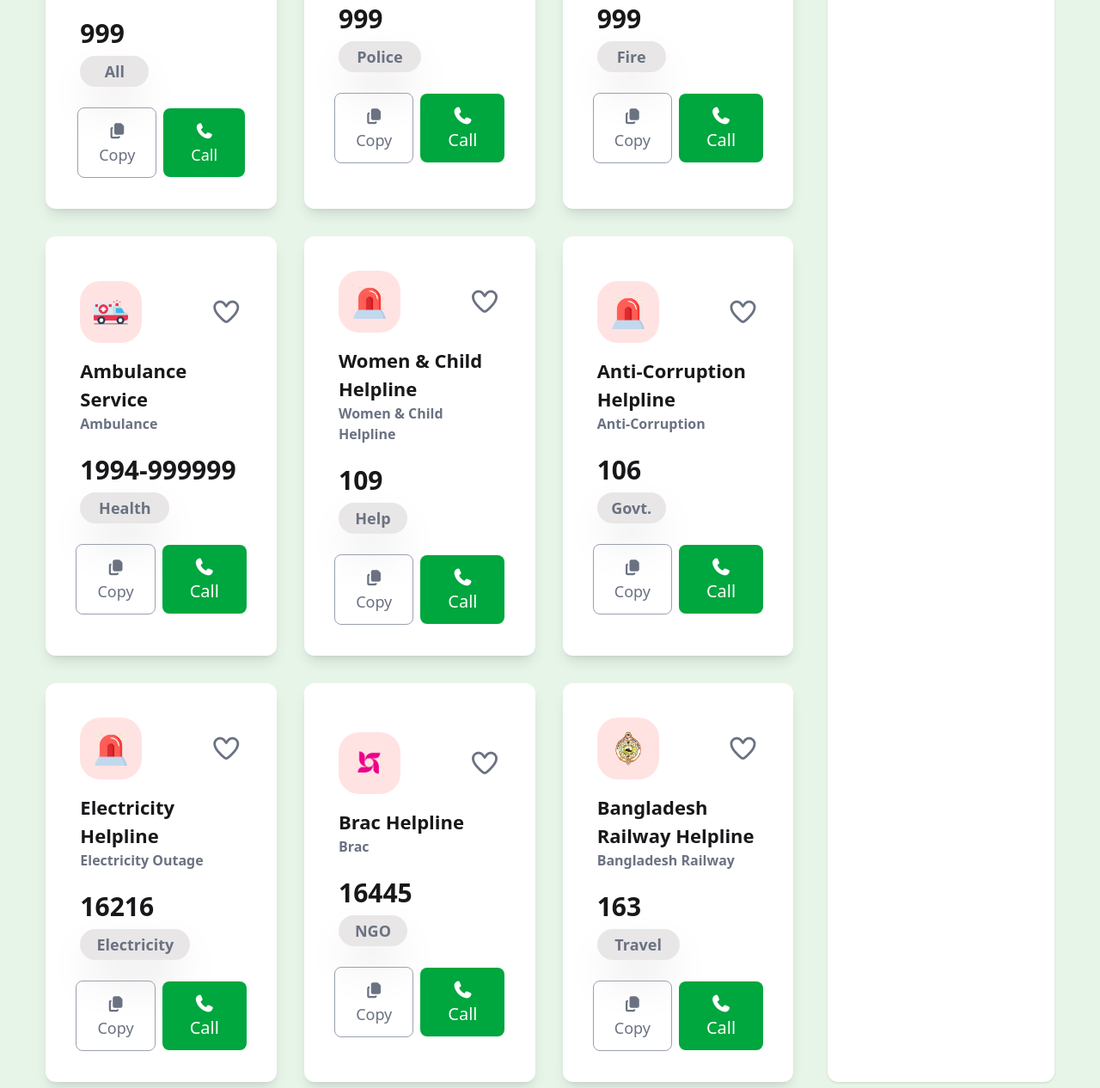
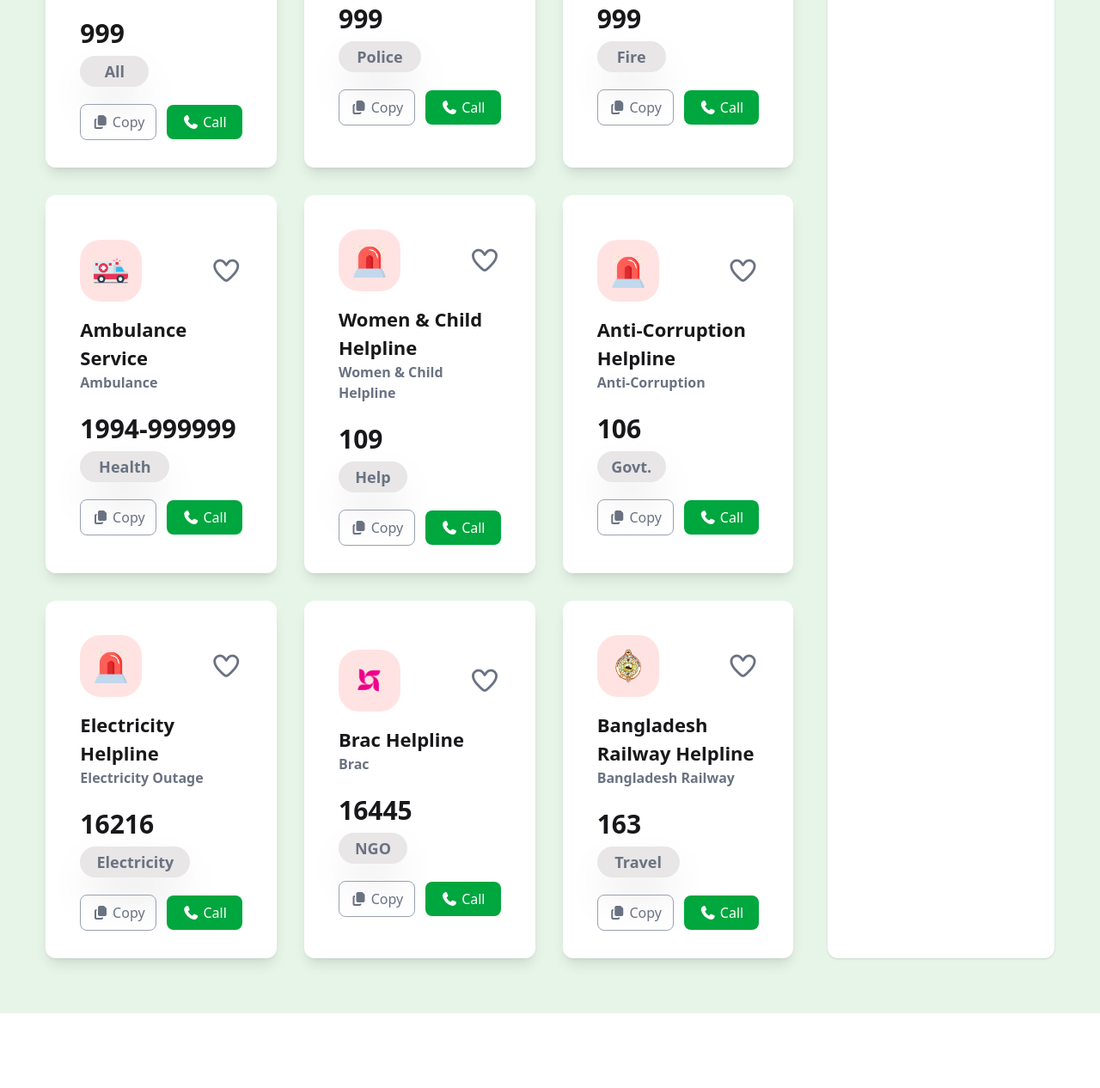
Before and after one commit to sm-remal/Emergency-Hotline, a plain HTML site: page index.html in a window 1280 px wide. Shown: the part 734-2000 px from the top of the page at 86% size. After the commit the page ends 1913 px from the top, so only its background shows below. Drawn offline with nearby package versions, Linux system fonts and the light colour scheme.

Commit message:
update cards with responsive

```diff
--- a/index.html
+++ b/index.html
@@ -21,16 +21,16 @@
                 <img src="./assets/logo.png" alt="Logo" class="w-9 md:w-18">
                 <h2 class="text-sm md:text-3xl text-[#006747] font-bold">Emergency<br>Service</h2>
             </div>
-            <div class="flex justify-center items-center gap-2 md:gap-7">
-                <div class="flex justify-center items-center gap-2 bg-[#e7f5e9] rounded-full px-3 py-2 md:px-8 md:py-3">
-                    <p id="heart-icon" class="text-sm md:text-3xl font-bold">0</p>
+            <div class="flex justify-center items-center gap-[6px] md:gap-7">
+                <div class="flex justify-center items-center gap-2 bg-[#e7f5e9] rounded-full w-1/2 px-3 py-2 md:px-8 md:py-3">
+                    <p id="heart-icon" class="text-sm md:text-2xl font-bold">0</p>
                     <img src="./assets/heart.png" alt="" class="w-5 md:w-10">
                 </div>
-                <div class="flex justify-center items-center gap-2 bg-[#e7f5e9] rounded-full px-3 py-2 md:px-8 md:py-3">
-                    <p id="coin-count" class="text-sm md:text-3xl font-bold">100</p>
-                    <img src="./assets/coin.png" alt="" class="w-5 md:w-10">
+                <div class="flex justify-center items-center gap-2 w-1/2 bg-[#e7f5e9] rounded-full px-3 py-2 md:px-8 md:py-3">
+                    <p id="coin-count" class="text-sm md:text-2xl font-bold">100</p>
+                    <img src="./assets/coin.png" alt="" class="w-5 md:w-9">
                 </div>
-                <p class="text-sm md:text-2xl md:font-semibold bg-[#00A63E] text-white px-3 py-2 md:px-9 md:py-3 rounded-full"><span id="copy-count">0</span> Copy </p>
+                <p class="text-sm w-1/2 md:text-2xl md:font-semibold text-center bg-[#00A63E] text-white px-3 py-2 md:py-3 md:px-6 rounded-full"><span id="copy-count">0</span> Copy </p>
             </div>
         </nav>
 
@@ -57,9 +57,9 @@
                     <p class="font-semibold text-gray-500 mb-[24px]">National Emergency</p>
                     <span class="text-2xl md:text-3xl font-bold">999</span>
                     <div class="bg-[#e8e6e6] w-20 px-3 py-1 rounded-full text-center shadow-2xl mb-5 mt-2"><p class="text-lg text-gray-500 font-semibold">All</p></div>
-                    <div class="flex justify-center items-center mb-8">
-                    <button class="copy-btn text-lg text-gray-500 px-6 py-1 md:py-3 m-1 rounded-lg border-1 border-gray-400 hover:bg-black hover:text-white cursor-pointer w-full"> <i class="fa-solid fa-copy pointer-events-none"></i> Copy</button>
-                    <button class="call-btn text-lg text-white px-8 py-1 md:py-3 m-1 rounded-lg bg-[#00a63e] hover:bg-gray-400 cursor-pointer w-full"> <i class="call-btn fa-solid fa-phone pointer-events-none"></i> Call</button>
+                    <div class="flex justify-center items-center gap-3 mb-8">
+                    <button class="copy-btn py-2 text-gray-500 rounded-lg border-1 border-gray-400 hover:bg-black hover:text-white cursor-pointer w-1/2"> <i class="fa-solid fa-copy pointer-events-none"></i> Copy</button>
+                    <button class="call-btn py-2 text-white rounded-lg bg-[#00a63e] hover:bg-gray-400 cursor-pointer w-1/2"> <i class="call-btn fa-solid fa-phone pointer-events-none"></i> Call</button>
                     </div>
                 </div>
 
@@ -73,9 +73,9 @@
                     <p class="font-semibold text-gray-500 mb-[24px]">Police</p>
                     <span class="text-2xl md:text-3xl font-bold">999</span>
                     <div class="bg-[#e8e6e6] w-24 px-3 py-1 rounded-full text-center shadow-2xl mb-5 mt-2"><p class="text-lg text-gray-500 font-semibold">Police</p></div>
-                    <div class="flex justify-center items-center mb-8">
-                    <button class="copy-btn text-lg text-gray-500 px-6 py-1 md:py-3 m-1 rounded-lg border-1 border-gray-400 hover:bg-black hover:text-white cursor-pointer w-full"> <i class="fa-solid fa-copy pointer-events-none"></i> Copy</button>
-                    <button class="call-btn text-xl text-white px-8 py-1 md:py-3 m-1 rounded-lg bg-[#00a63e] hover:bg-gray-400 cursor-pointer w-full"> <i class="fa-solid fa-phone pointer-events-none"></i> Call</button>
+                    <div class="flex justify-center items-center gap-3 mb-8">
+                    <button class="copy-btn py-2 text-gray-500 rounded-lg border-1 border-gray-400 hover:bg-black hover:text-white cursor-pointer w-full"> <i class="fa-solid fa-copy pointer-events-none"></i> Copy</button>
+                    <button class="call-btn py-2 text-white rounded-lg bg-[#00a63e] hover:bg-gray-400 cursor-pointer w-full"> <i class="fa-solid fa-phone pointer-events-none"></i> Call</button>
                     </div>
                 </div>
 
@@ -89,9 +89,9 @@
                     <p class="font-semibold text-gray-500 mb-[24px]">Fire Service</p>
                     <span class="text-2xl md:text-3xl font-bold">999</span>
                     <div class="bg-[#e8e6e6] w-20 px-3 py-1 rounded-full text-center shadow-2xl mb-5 mt-2"><p class="text-lg text-gray-500 font-semibold">Fire</p></div>
-                    <div class="flex justify-center items-center mb-8">
-                    <button class="copy-btn text-lg text-gray-500 px-6 py-1 md:py-3 m-1 rounded-lg border-1 border-gray-400 hover:bg-black hover:text-white cursor-pointer w-full"> <i class="fa-solid fa-copy pointer-events-none"></i> Copy</button>
-                    <button class="call-btn text-xl text-white px-8 py-1 md:py-3 m-1 rounded-lg bg-[#00a63e] hover:bg-gray-400 cursor-pointer w-full"> <i class="fa-solid fa-phone pointer-events-none"></i> Call</button>
+                    <div class="flex justify-center items-center gap-3 mb-8">
+                    <button class="copy-btn py-2 text-gray-500 rounded-lg border-1 border-gray-400 hover:bg-black hover:text-white cursor-pointer w-full"> <i class="fa-solid fa-copy pointer-events-none"></i> Copy</button>
+                    <button class="call-btn py-2 text-white rounded-lg bg-[#00a63e] hover:bg-gray-400 cursor-pointer w-full"> <i class="fa-solid fa-phone pointer-events-none"></i> Call</button>
                     </div>
                 </div>
 
@@ -105,9 +105,9 @@
                     <p class="font-semibold text-gray-500 mb-[24px]">Ambulance</p>
                     <span class="text-2xl md:text-3xl font-bold">1994-999999</span>
                     <div class="bg-[#e8e6e6] w-26 px-3 py-1 rounded-full text-center shadow-2xl mb-5 mt-2"><p class="text-lg text-gray-500 font-semibold">Health</p></div>
-                    <div class="flex justify-center items-center mb-8">
-                    <button class="copy-btn text-lg text-gray-500 px-6 py-1 md:py-3 m-1 rounded-lg border-1 border-gray-400 hover:bg-black hover:text-white cursor-pointer w-full"> <i class="fa-solid fa-copy pointer-events-none"></i> Copy</button>
-                    <button class="call-btn text-xl text-white px-8 py-1 md:py-3 m-1 rounded-lg bg-[#00a63e] hover:bg-gray-400 cursor-pointer w-full"> <i class="fa-solid fa-phone pointer-events-none"></i> Call</button>
+                    <div class="flex justify-center items-center gap-3 mb-8">
+                    <button class="copy-btn py-2 text-gray-500 rounded-lg border-1 border-gray-400 hover:bg-black hover:text-white cursor-pointer w-full"> <i class="fa-solid fa-copy pointer-events-none"></i> Copy</button>
+                    <button class="call-btn py-2 text-white rounded-lg bg-[#00a63e] hover:bg-gray-400 cursor-pointer w-full"> <i class="fa-solid fa-phone pointer-events-none"></i> Call</button>
                     </div>
                 </div>
 
@@ -121,9 +121,9 @@
                     <p class="font-semibold text-gray-500 mb-[24px]">Women & Child Helpline</p>
                     <span class="text-2xl md:text-3xl font-bold">109</span>
                     <div class="bg-[#e8e6e6] w-20 px-3 py-1 rounded-full text-center shadow-2xl mb-5 mt-2"><p class="text-lg text-gray-500 font-semibold">Help</p></div>
-                    <div class="flex justify-center items-center mb-8">
-                    <button class="copy-btn text-lg text-gray-500 px-6 py-1 md:py-3 m-1 rounded-lg border-1 border-gray-400 hover:bg-black hover:text-white cursor-pointer w-full"> <i class="fa-solid fa-copy pointer-events-none"></i> Copy</button>
-                    <button class="call-btn text-xl text-white px-8 py-1 md:py-3 m-1 rounded-lg bg-[#00a63e] hover:bg-gray-400 cursor-pointer w-full"> <i class="fa-solid fa-phone pointer-events-none"></i> Call</button>
+                    <div class="flex justify-center items-center gap-3 mb-8">
+                    <button class="copy-btn py-2 text-gray-500 rounded-lg border-1 border-gray-400 hover:bg-black hover:text-white cursor-pointer w-full"> <i class="fa-solid fa-copy pointer-events-none"></i> Copy</button>
+                    <button class="call-btn py-2 text-white rounded-lg bg-[#00a63e] hover:bg-gray-400 cursor-pointer w-full"> <i class="fa-solid fa-phone pointer-events-none"></i> Call</button>
                     </div>
                 </div>
 
@@ -137,9 +137,9 @@
                     <p class="font-semibold text-gray-500 mb-[24px]">Anti-Corruption</p>
                     <span class="text-2xl md:text-3xl font-bold">106</span>
                     <div class="bg-[#e8e6e6] w-20 px-3 py-1 rounded-full text-center shadow-2xl mb-5 mt-2"><p class="text-lg text-gray-500 font-semibold">Govt.</p></div>
-                    <div class="flex justify-center items-center mb-8">
-                    <button class="copy-btn text-lg text-gray-500 px-6 py-1 md:py-3 m-1 rounded-lg border-1 border-gray-400 hover:bg-black hover:text-white cursor-pointer w-full"> <i class="fa-solid fa-copy pointer-events-none"></i> Copy</button>
-                    <button class="call-btn text-xl text-white px-8 py-1 md:py-3 m-1 rounded-lg bg-[#00a63e] hover:bg-gray-400 cursor-pointer w-full"> <i class="fa-solid fa-phone pointer-events-none"></i> Call</button>
+                    <div class="flex justify-center items-center gap-3 mb-8">
+                    <button class="copy-btn py-2 text-gray-500 rounded-lg border-1 border-gray-400 hover:bg-black hover:text-white cursor-pointer w-full"> <i class="fa-solid fa-copy pointer-events-none"></i> Copy</button>
+                    <button class="call-btn py-2 text-white rounded-lg bg-[#00a63e] hover:bg-gray-400 cursor-pointer w-full"> <i class="fa-solid fa-phone pointer-events-none"></i> Call</button>
                     </div>
                 </div>
 
@@ -153,9 +153,9 @@
                     <p class="font-semibold text-gray-500 mb-[24px]">Electricity Outage</p>
                     <span class="text-2xl md:text-3xl font-bold">16216</span>
                     <div class="bg-[#e8e6e6] w-32 px-3 py-1 rounded-full text-center shadow-2xl mb-5 mt-2"><p class="text-lg text-gray-500 font-semibold">Electricity</p></div>
-                    <div class="flex justify-center items-center mb-8">
-                    <button class="copy-btn text-lg text-gray-500 px-6 py-1 md:py-3 m-1 rounded-lg border-1 border-gray-400 hover:bg-black hover:text-white cursor-pointer w-full"> <i class="fa-solid fa-copy pointer-events-none"></i> Copy</button>
-                    <button class="call-btn text-xl text-white px-8 py-1 md:py-3 m-1 rounded-lg bg-[#00a63e] hover:bg-gray-400 cursor-pointer w-full"> <i class="fa-solid fa-phone pointer-events-none"></i> Call</button>
+                    <div class="flex justify-center items-center gap-3 mb-8">
+                    <button class="copy-btn py-2 text-gray-500 rounded-lg border-1 border-gray-400 hover:bg-black hover:text-white cursor-pointer w-full"> <i class="fa-solid fa-copy pointer-events-none"></i> Copy</button>
+                    <button class="call-btn py-2 text-white rounded-lg bg-[#00a63e] hover:bg-gray-400 cursor-pointer w-full"> <i class="fa-solid fa-phone pointer-events-none"></i> Call</button>
                     </div>
                 </div>
 
@@ -169,9 +169,9 @@
                     <p class="font-semibold text-gray-500 mb-[24px]">Brac</p>
                     <span class="text-2xl md:text-3xl font-bold">16445</span>
                     <div class="bg-[#e8e6e6] w-20 px-3 py-1 rounded-full text-center shadow-2xl mb-5 mt-2"><p class="text-lg text-gray-500 font-semibold">NGO</p></div>
-                    <div class="flex justify-center items-center mb-8">
-                    <button class="copy-btn text-lg text-gray-500 px-6 py-1 md:py-3 m-1 rounded-lg border-1 border-gray-400 hover:bg-black hover:text-white cursor-pointer w-full"> <i class="fa-solid fa-copy pointer-events-none"></i> Copy</button>
-                    <button class="call-btn text-xl text-white px-8 py-1 md:py-3 m-1 rounded-lg bg-[#00a63e] hover:bg-gray-400 cursor-pointer w-full"> <i class="fa-solid fa-phone pointer-events-none"></i> Call</button>
+                    <div class="flex justify-center items-center gap-3 mb-8">
+                    <button class="copy-btn py-2 text-gray-500 rounded-lg border-1 border-gray-400 hover:bg-black hover:text-white cursor-pointer w-full"> <i class="fa-solid fa-copy pointer-events-none"></i> Copy</button>
+                    <button class="call-btn py-2 text-white rounded-lg bg-[#00a63e] hover:bg-gray-400 cursor-pointer w-full"> <i class="fa-solid fa-phone pointer-events-none"></i> Call</button>
                     </div>
                 </div>
 
@@ -185,9 +185,9 @@
                     <p class="font-semibold text-gray-500 mb-[24px]">Bangladesh Railway</p>
                     <span class="text-2xl md:text-3xl font-bold">163</span>
                     <div class="bg-[#e8e6e6] w-24 px-3 py-1 rounded-full text-center shadow-2xl mb-5 mt-2"><p class="text-lg text-gray-500 font-semibold">Travel</p></div>
-                    <div class="flex justify-center items-center mb-8">
-                    <button class="copy-btn text-lg text-gray-500 px-6 py-1 md:py-3 m-1 rounded-lg border-1 border-gray-400 hover:bg-black hover:text-white cursor-pointer w-full"> <i class="fa-solid fa-copy pointer-events-none"></i> Copy</button>
-                    <button class="call-btn text-xl text-white px-8 py-1 md:py-3 m-1 rounded-lg bg-[#00a63e] hover:bg-gray-400 cursor-pointer w-full"> <i class="fa-solid fa-phone pointer-events-none"></i> Call</button>
+                    <div class="flex justify-center items-center gap-3 mb-8">
+                    <button class="copy-btn py-2 text-gray-500 rounded-lg border-1 border-gray-400 hover:bg-black hover:text-white cursor-pointer w-full"> <i class="fa-solid fa-copy pointer-events-none"></i> Copy</button>
+                    <button class="call-btn py-2 text-white rounded-lg bg-[#00a63e] hover:bg-gray-400 cursor-pointer w-full"> <i class="fa-solid fa-phone pointer-events-none"></i> Call</button>
                     </div>
                 </div>
             </div>
@@ -196,7 +196,7 @@
             <!-- Aside Start  -->
 
             <aside class="col-span-3 rounded-xl shadow-sm bg-white pb-8 my-10 md:my-0">
-                <div class="bg-white space-y-5">
+                <div class="bg-white rounded-xl space-y-5">
                     <div class="flex justify-between items-center mx-2 p-3 pt-7">
                         <h2 class="text-2xl text-gray-500 font-semibold"><i class="fa-regular fa-clock"></i> <span class="text-black">Call History</span> </h2>
                         <button id="clear-btn" class="text-xl text-white px-6 py-2 rounded-full bg-[#00A63E] cursor-pointer">Clear</button>
```
